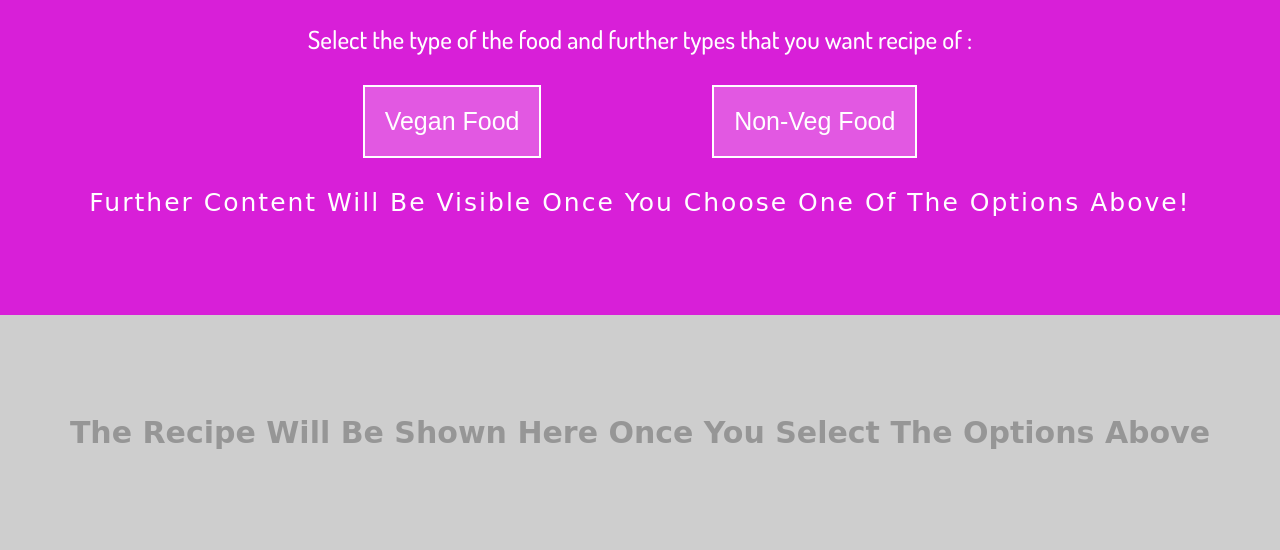
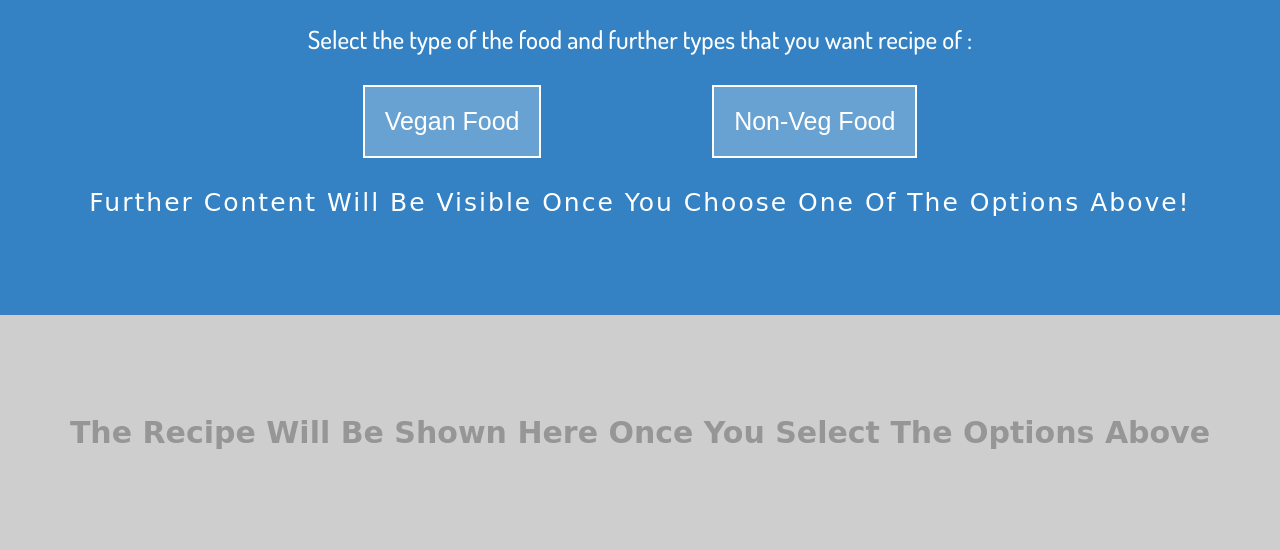
Before and after one commit to nasim12345689/Online-Food-Recipe, a plain HTML site: page index.html in a window 1280 px wide. Shown: the part 757-1307 px from the top of the page. Drawn offline with nearby package versions, Linux system fonts and the light colour scheme; a web font is replaced by a local one.

Commit message:
CSS updated

```diff
--- a/src/light_theme.css
+++ b/src/light_theme.css
@@ -315,7 +315,7 @@ html {
 }
 
 .recipe-selection-area {
-    background-color: #d81fd8;
+    background-color: #3482c3;
     height: fit-content;
     color: white;
     width: 100%;
```
